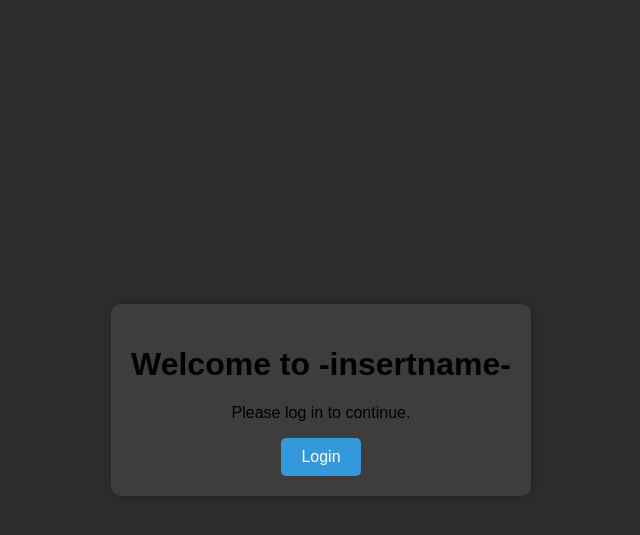
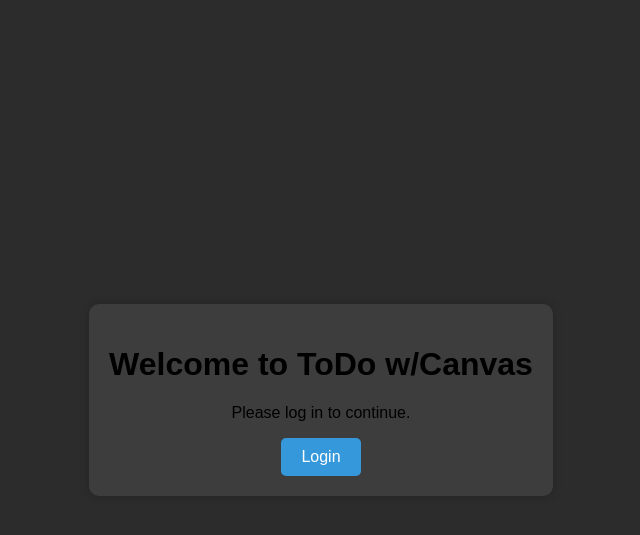
Before and after one commit to Rudyye01/CSCHacks, a Flask app: page /login in a window 1280 px wide. Shown: the top 535 px of the page, without its empty margins (319-959 px from the left). Run offline with Flask 3, Linux system fonts and the light colour scheme.

Commit message:
Get good kid

```diff
--- a/data.py
+++ b/data.py
@@ -3,7 +3,7 @@
 # Canvas API URL
 API_URL = "https://canvas.pitt.edu/"
 # Canvas API key
-API_KEY = "13997~BxWpzCZPNT346UNptXA0i8PuSPVCmQpLkjNbRljIwnOU1nQITQeSEgIODjBBkiI2"
+API_KEY = ""
 
 # Initialize a new Canvas object
 canvas = Canvas(API_URL, API_KEY)
--- a/templates/login.html
+++ b/templates/login.html
@@ -43,7 +43,7 @@
 
 
 <div class="login-container">
-    <h1>Welcome to -insertname-</h1>
+    <h1>Welcome to ToDo w/Canvas</h1>
     <p>Please log in to continue.</p>
     <button id="loginButton">Login</button>
 </div>
```
